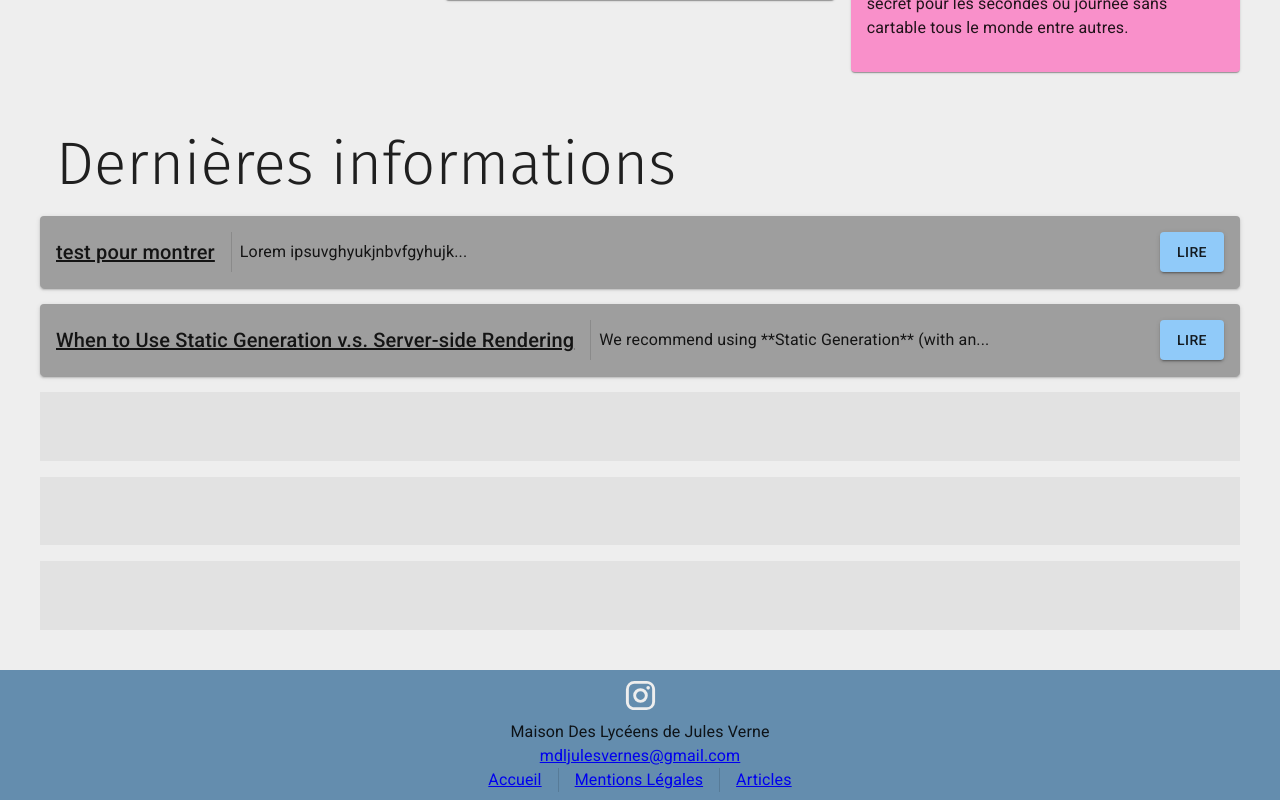
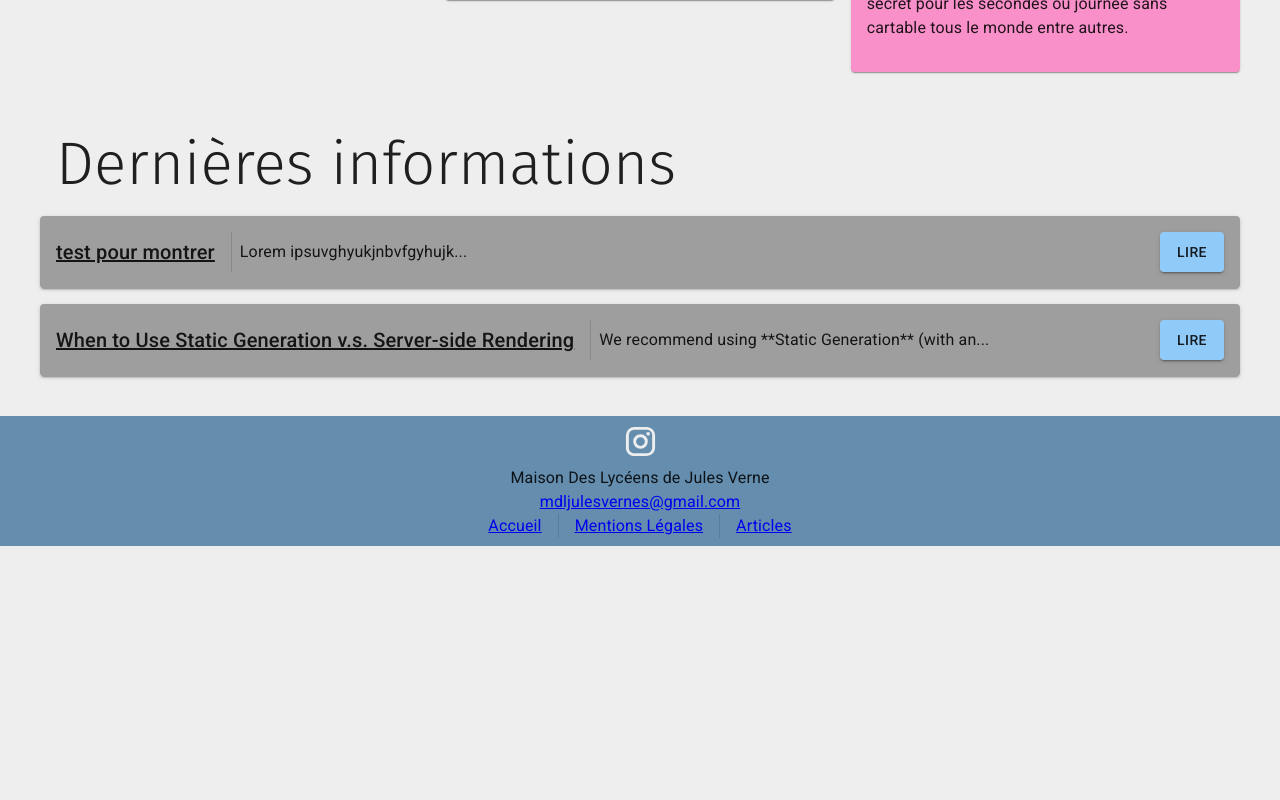
Before and after one commit to MDL-JulesVerne/siteMDL2023, a Next.js app: page / in a window 1280 px wide. Shown: the part 852-1652 px from the top of the page. After the commit the page ends 1398 px from the top, so only its background shows below. Built offline with nearby package versions, Linux system fonts and the light colour scheme.

Commit message:
change post display loading

```diff
--- a/pages/index.tsx
+++ b/pages/index.tsx
@@ -79,11 +79,10 @@ export default function Home() {
         <Box sx={{ m: 5 }}>
           <Typography variant='h2' sx={{ p: 2 }} title id='info'>Dernières informations</Typography>
           <Stack spacing={2}>
-            {new Array(5).fill(0).map((_, i) => isLoading || !(data && data[i]) || false ? (
+            {new Array(5).fill(0).map((_, i) => isLoading && (
               <Skeleton variant="rectangular" width={'100%'} key={i}><New title={''} desc={''} id={''} /></Skeleton>
-            ) : (
-              <New title={data[i].title} desc={data[i].desc + '...'} id={data[i].id} />
             ))}
+            {data && data.map(d => <New title={d.title} desc={d.desc + '...'} id={d.id} />)}
           </Stack>
         </Box>
       </Layout>
```
